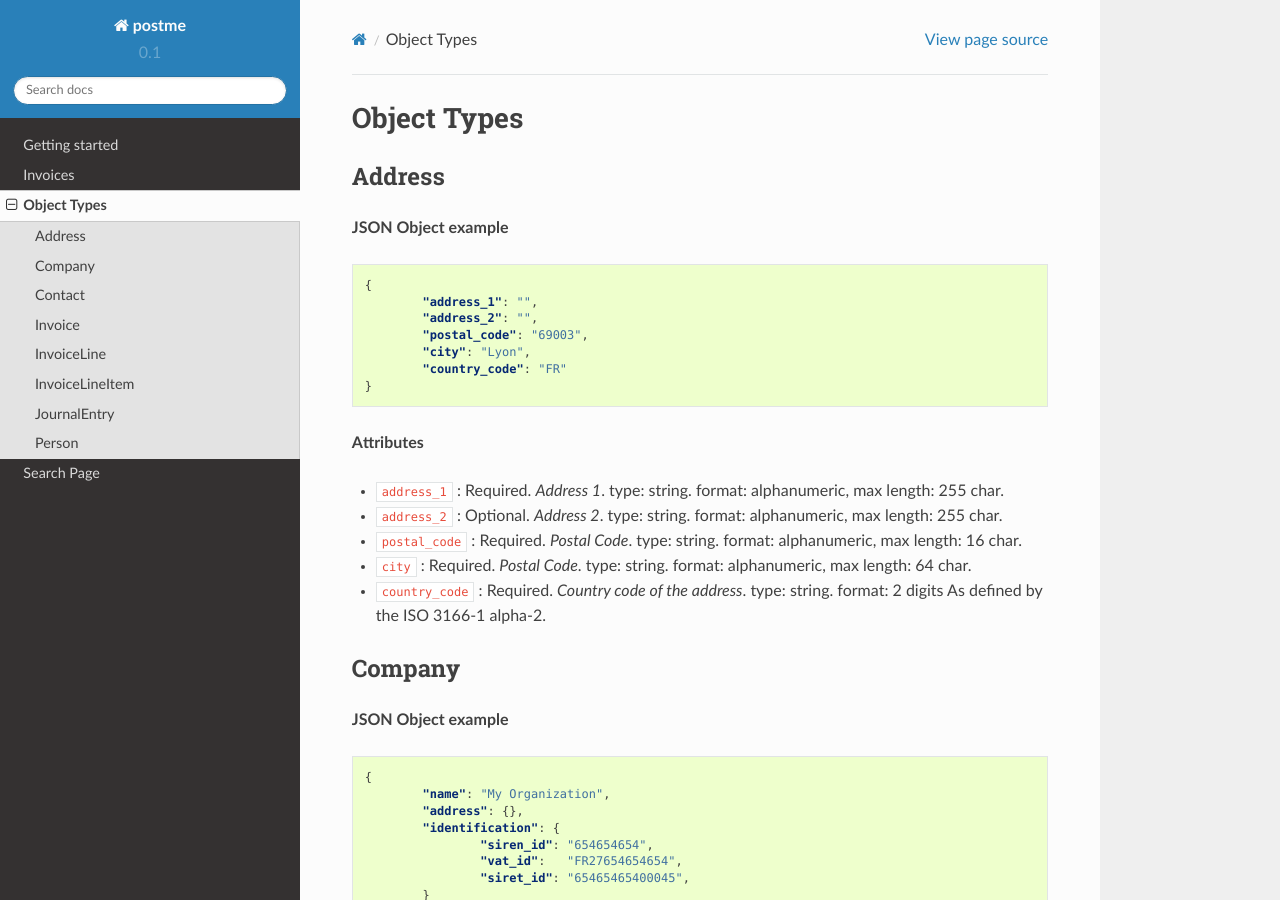
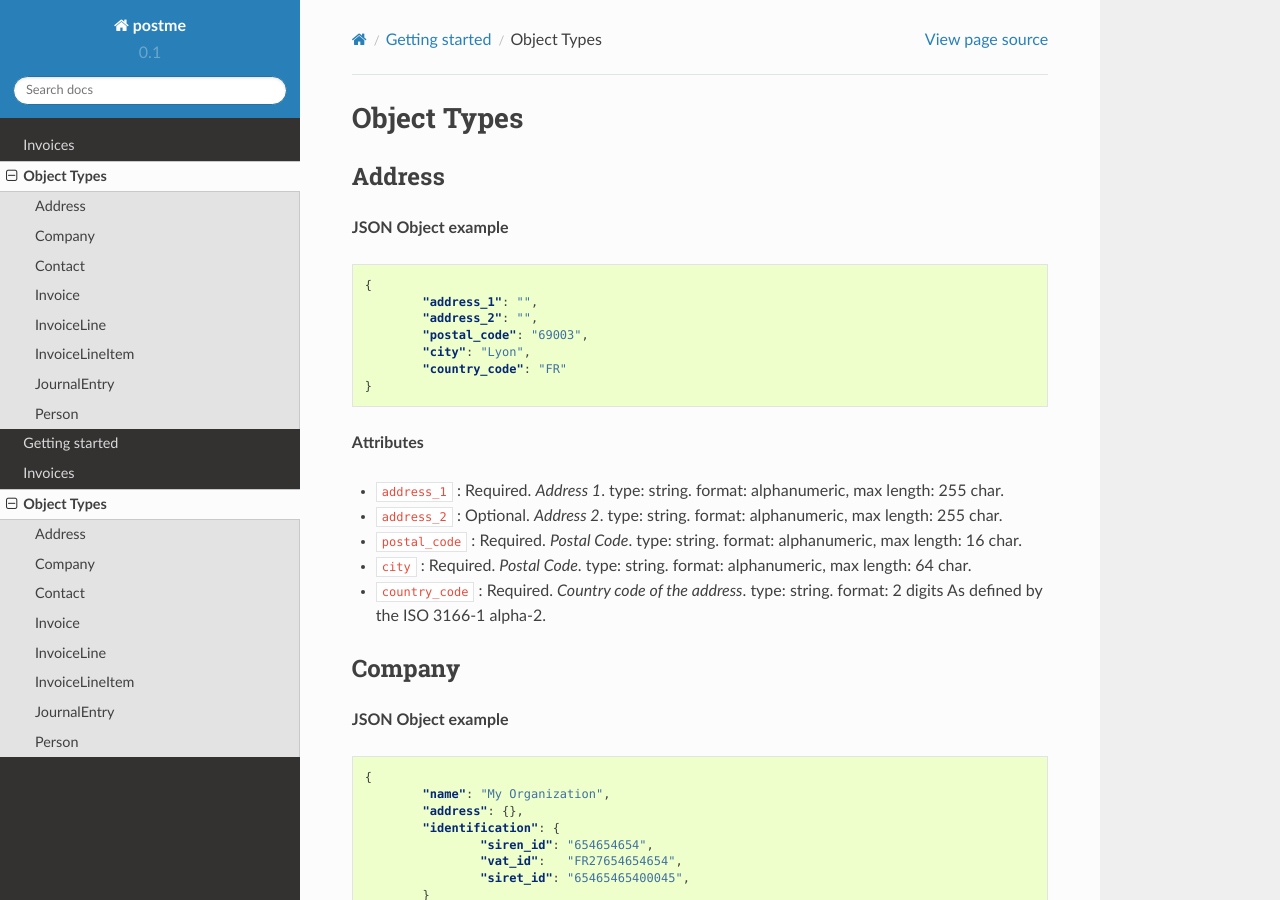
Before and after one commit to birdydigital/postme-docs, a Sphinx documentation site: the page built from docs/object-types.rst, in a window 1280 px wide and 900 px high. Built offline with Sphinx 7.4.7 and the Read the Docs theme 2.0.0, drawn with Linux system fonts in a browser that asks for light colours; pages that are not in the unit, such as notebooks, are missing from menus.

Commit message:
Try fix index doc

```diff
--- a/docs/getting-started.rst
+++ b/docs/getting-started.rst
@@ -1,4 +1,11 @@
 .. _getting-started:
+
+.. toctree::
+
+   introduction
+   getting-started
+   invoices
+   object-types
 
 Getting started
 ===============
--- a/docs/index.rst
+++ b/docs/index.rst
@@ -8,7 +8,7 @@ postme.io developers documentation
 
 .. toctree::
 
+   introduction
    getting-started
    invoices
    object-types
-   search
```
